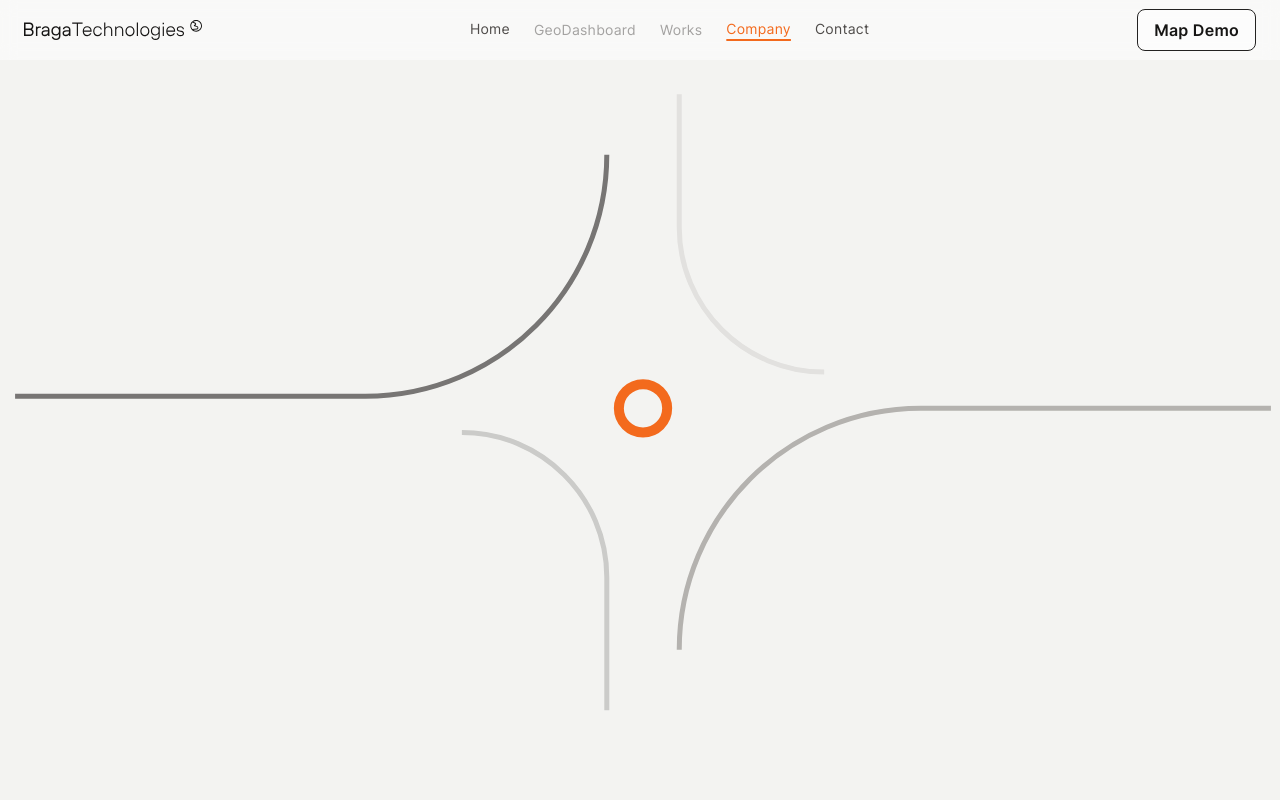
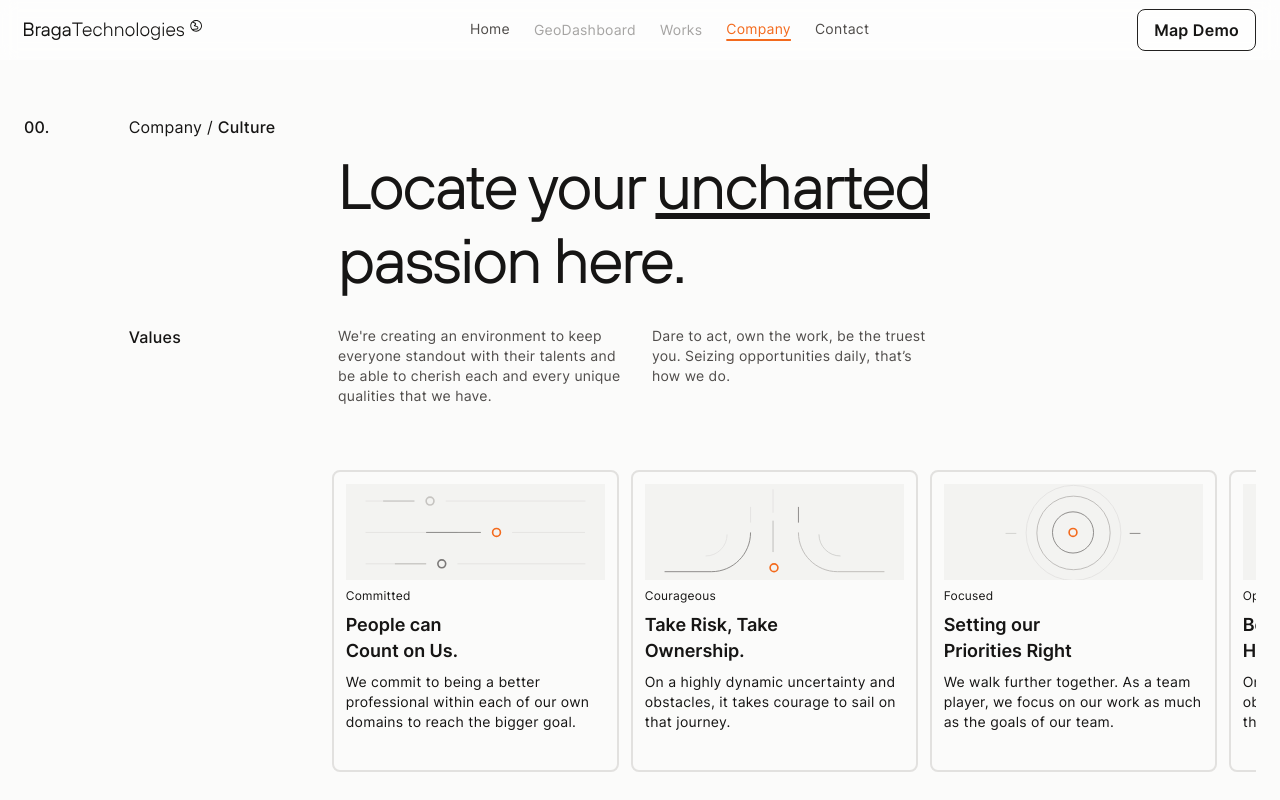
Before and after one commit to FelineJTD/braga-technologies-main-site, a Next.js app: page /company/culture in a window 1280 px wide. Shown: the top 800 px of the page. Built offline with nearby package versions, Linux system fonts and the light colour scheme.

Commit message:
add relative

```diff
--- a/pages/company/culture.js
+++ b/pages/company/culture.js
@@ -68,7 +68,7 @@ export default function Culture() {
             <div className='lg:min-w-[24%] min-w-0 -ml-3 lg:ml-0 h-full' />
             { Values.map((value, index) => (
                 <div key={index} className='flex flex-col space-y-2 min-w-[287px] w-full rounded-lg p-3 border-2 border-gray-200'>
-                  <div className='flex items-center justify-center bg-gray-200 w-full h-24'>
+                  <div className='relative flex items-center justify-center bg-gray-200 w-full h-24'>
                     <Image src={value.img} alt='' layout='fill' objectFit='cover' />
                   </div>
                   <p className='text-xs'>{value.title}</p>
```
